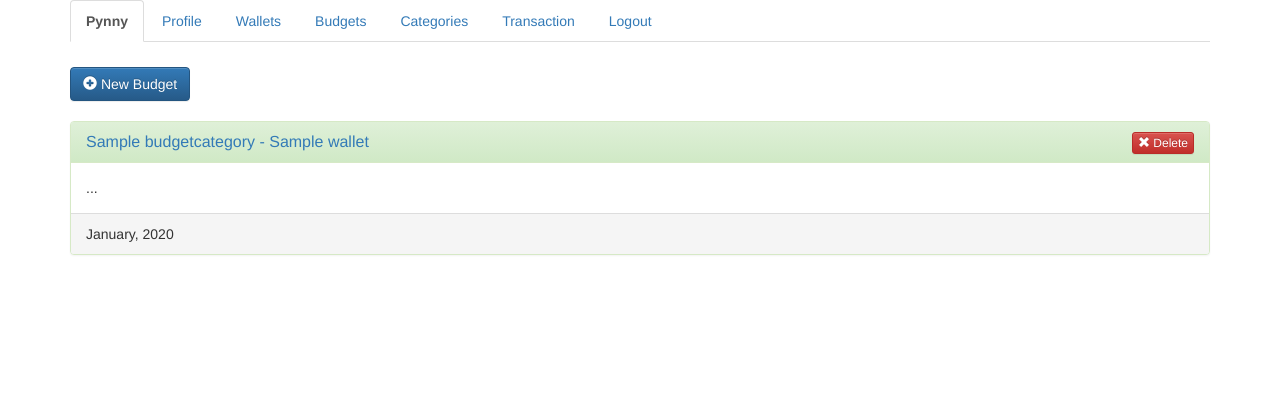
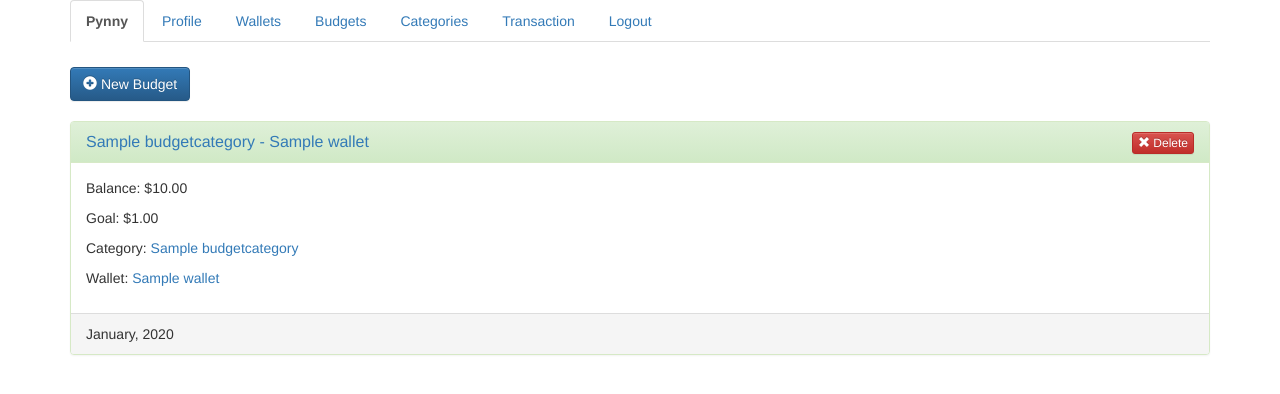
Before and after one commit to zcking/Pynny, a Django app: page /pynny/budgets/ in a window 1280 px wide. Shown: the top 394 px of the page. Run offline with Django 3.2, Linux system fonts and the light colour scheme; a user stored in the database is signed in; tables that the repository leaves empty hold one stand-in row (values such as "Sample post"); some libraries are stand-ins or nearby versions.

Commit message:
patched todo links and added panel bodies to budgets page

```diff
--- a/mysite/pynny/templates/pynny/budgets.html
+++ b/mysite/pynny/templates/pynny/budgets.html
@@ -14,7 +14,7 @@
 
 {% if budgets %}
     {% for budget in budgets %}
-        <div class="panel panel-{% budget_class budget %}">
+        <div class="panel panel-{% budget_class budget %} budget-panel">
             <div class="panel-heading">
                 <a href="{% url 'one_budget' budget_id=budget.id %}">
                     <h3 style="display:inline" class="panel-title">{{ budget.category.name }} - {{ budget.wallet.name }}</h3>
@@ -28,7 +28,16 @@
             </div>
 
             <div class="panel-body">
-                ...
+                <p>Balance: ${{ budget.balance }}</p>
+                <p>Goal: ${{ budget.goal }}</p>
+                <p>Category: <a href="{% url 'one_category' category_id=budget.category.id %}">
+                    {{ budget.category.name }}
+                    </a>
+                </p>
+                <p>Wallet: <a href="{% url 'one_wallet' wallet_id=budget.wallet.id %}">
+                    {{ budget.wallet.name }}
+                    </a>
+                </p>
             </div>
 
             <div class="panel-footer">
--- a/mysite/pynny/templates/pynny/one_category.html
+++ b/mysite/pynny/templates/pynny/one_category.html
@@ -36,7 +36,7 @@
         </thead>
         <tbody>
             {% for budget in budgets %}
-                <tr class="tr-link {% budget_class budget.balance budget.goal %}" data-href="#">
+                <tr class="tr-link {% budget_class budget %}" data-href="{% url 'one_budget' budget_id=budget.id %}">
                     <td>{{ budget.category.name }}</td>
                     <td>${{ budget.balance }} / ${{ budget.goal }}</td>
                     <td>{{ budget.month }}</td>
@@ -47,7 +47,7 @@
 {% else %}
     <div class="alert alert-info">
         <strong>Heads up!</strong> You haven't created any Budgets for this Category yet. You can
-        create one <a href="#">here</a>.
+        create one <a href="{% url 'new_budget' %}">here</a>.
     </div>
 {% endif %}
 
--- a/mysite/pynny/templates/pynny/one_wallet.html
+++ b/mysite/pynny/templates/pynny/one_wallet.html
@@ -50,7 +50,7 @@
         </thead>
         <tbody>
             {% for budget in budgets %}
-                <tr class="tr-link {% budget_class budget %}" data-href="#">
+                <tr class="tr-link {% budget_class budget %}" data-href="{% url 'one_budget' budget_id=budget.id %}">
                     <td>{{ budget.category.name }}</td>
                     <td>${{ budget.balance }} / ${{ budget.goal }}</td>
                     <td>{% get_month budget.month %}</td>
@@ -61,7 +61,7 @@
 {% else %}
     <div class="alert alert-info">
         <strong>Heads up!</strong> You haven't created any Budgets for this Wallet yet. You can
-        create one <a href="#">here</a>.
+        create one <a href="{% url 'new_budget' %}">here</a>.
     </div>
 {% endif %}
 
--- a/mysite/pynny/views/budget_views.py
+++ b/mysite/pynny/views/budget_views.py
@@ -58,6 +58,28 @@ def new_budget(request):
     data['categories'] = BudgetCategory.objects.filter(user=request.user)
     data['wallets'] = Wallet.objects.filter(user=request.user)
 
+    # Check if they have any categories or wallets first
+    if not data['categories']:
+        data = {
+            'alerts': {
+                'errors': [
+                    '<strong>Oy!</strong> You don\'t have any Categories yet! You need to create a Category before you can create a Budget!'
+                ]
+            },
+        }
+        return render(request, 'pynny/new_category.html', context=data)
+
+    if not data['wallets']:
+        data = {
+            'alerts': {
+                'errors': [
+                    '<strong>Oy!</strong> You don\'t have any Wallets yet! You need to create a Wallet before you can create a Budget!'
+                ]
+            },
+        }
+        return render(request, 'pynny/new_wallet.html', context=data)
+
+    # They have a wallet and category so continue
     return render(request, 'pynny/new_budget.html', context=data)
 
 
```
